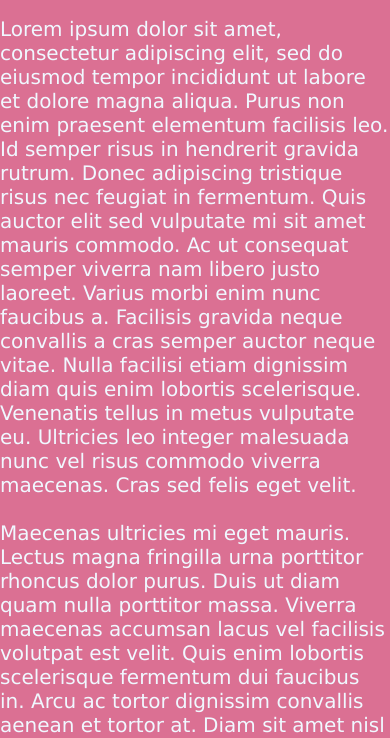
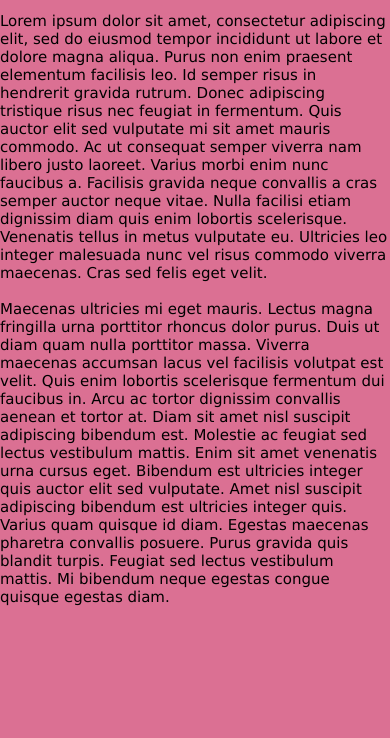
Before and after one commit to peonypetals/peonypetals.github.io, a plain HTML site: page index.html in a window 390 px wide. Shown: the part 101-839 px from the top of the page. Drawn offline with Linux system fonts and the light colour scheme.

Commit message:
Update styles.css

```diff
--- a/styles.css
+++ b/styles.css
@@ -30,7 +30,9 @@ body {
 
 	}
 	p.space-filler {
-		font-size:20px;
+		font-size:15px;
+		margin-right=10px;
+		margin-left=10px
 		color: aliceblue;
 		font-family: "Lucida Grande", "Lucida Sans Unicode", "Lucida Sans", "DejaVu Sans", Verdana, "sans-serif";
 	}
```
